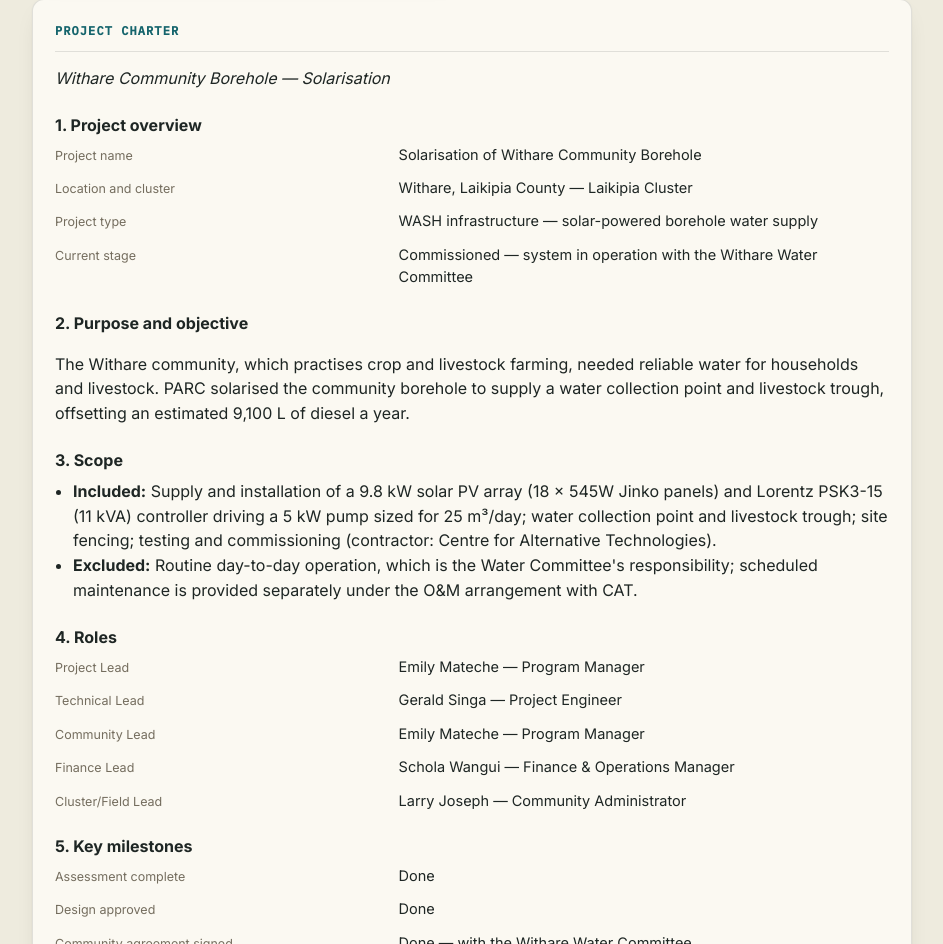
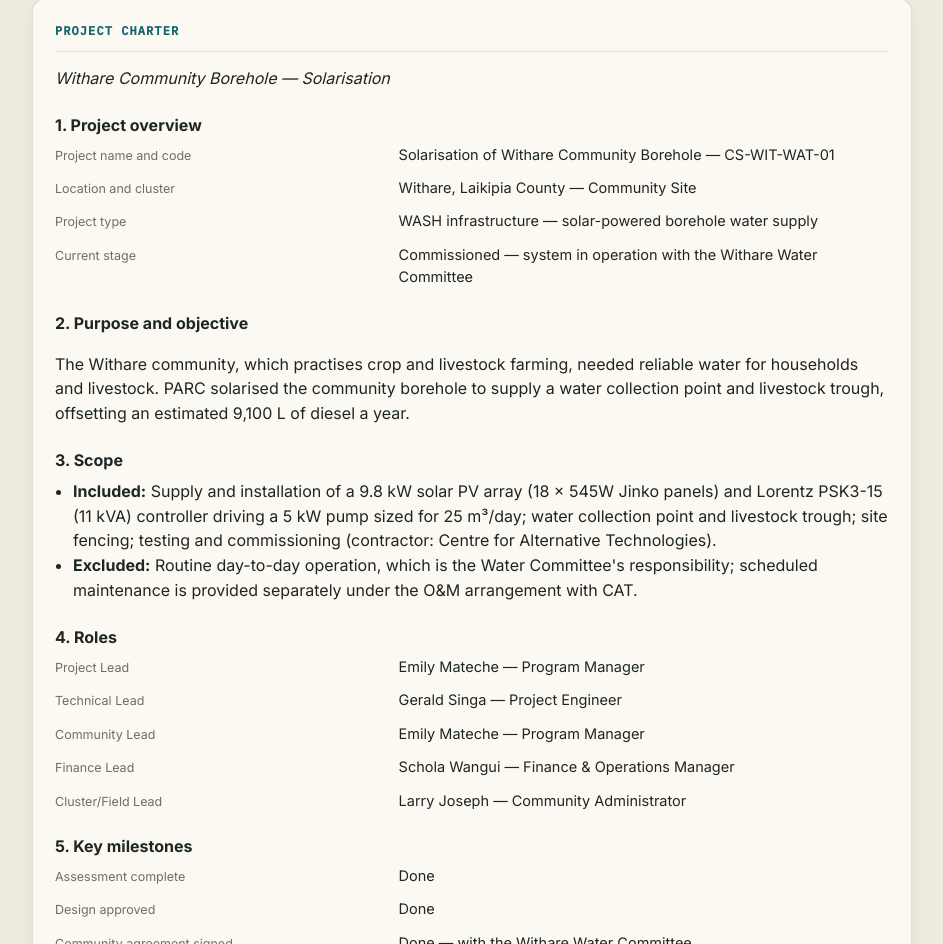
Before and after one commit to projectparc/parc-community-projects, a plain HTML site: page withare.html in a window 1280 px wide. Shown: the part 1401-2345 px from the top of the page, without its empty margins (168-1111 px from the left). Drawn offline with Linux system fonts and the light colour scheme.

Commit message:
Add project code from technical tracker to withare charter

```diff
--- a/withare.html
+++ b/withare.html
@@ -326,7 +326,7 @@ footer .updated { font-size: 11.5px; color: var(--muted); font-family: "IBM Plex
   <h2>Project charter</h2>
   <p style="margin:0 0 4px;font-style:italic">Withare Community Borehole — Solarisation</p>
   <h3 style="margin:22px 0 6px;font-size:1rem">1. Project overview</h3>
-  <dl class="spec"><div class="spec-row"><dt>Project name</dt><dd>Solarisation of Withare Community Borehole</dd></div><div class="spec-row"><dt>Location and cluster</dt><dd>Withare, Laikipia County — Laikipia Cluster</dd></div><div class="spec-row"><dt>Project type</dt><dd>WASH infrastructure — solar-powered borehole water supply</dd></div><div class="spec-row"><dt>Current stage</dt><dd>Commissioned — system in operation with the Withare Water Committee</dd></div></dl>
+  <dl class="spec"><div class="spec-row"><dt>Project name and code</dt><dd>Solarisation of Withare Community Borehole — CS-WIT-WAT-01</dd></div><div class="spec-row"><dt>Location and cluster</dt><dd>Withare, Laikipia County — Community Site</dd></div><div class="spec-row"><dt>Project type</dt><dd>WASH infrastructure — solar-powered borehole water supply</dd></div><div class="spec-row"><dt>Current stage</dt><dd>Commissioned — system in operation with the Withare Water Committee</dd></div></dl>
   <h3 style="margin:22px 0 6px;font-size:1rem">2. Purpose and objective</h3>
   <p>The Withare community, which practises crop and livestock farming, needed reliable water for households and livestock. PARC solarised the community borehole to supply a water collection point and livestock trough, offsetting an estimated 9,100 L of diesel a year.</p>
   <h3 style="margin:22px 0 6px;font-size:1rem">3. Scope</h3>
```
